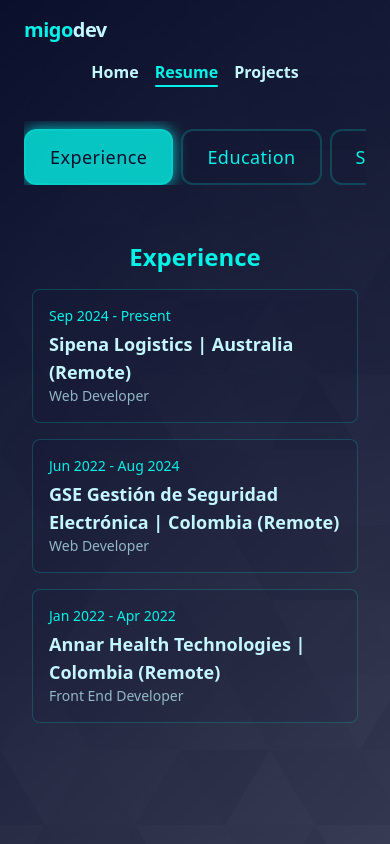
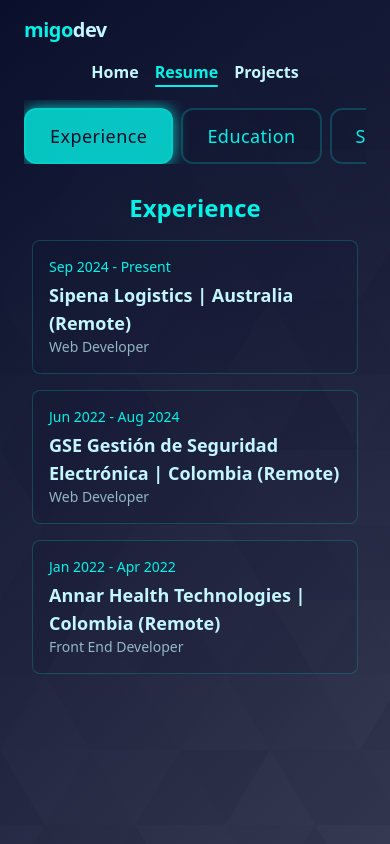
Before and after one commit to Migo1218/migodev, a Next.js app: page /resume in a window 390 px wide. Shown: the top 844 px of the page. Built offline with nearby package versions, Linux system fonts and the light colour scheme.

Commit message:
feat: Refactor ResumeTabs layout for improved responsiveness and sticky sidebar

```diff
--- a/src/components/ResumeTabs.tsx
+++ b/src/components/ResumeTabs.tsx
@@ -7,7 +7,6 @@ import {
   SiRedux,
   SiMui,
 } from "react-icons/si";
-// Componente para cada botón del sidebar
 
 const TabButton = ({
   tab,
@@ -59,7 +58,7 @@ const ResumeTabs = () => {
     { label: "Material UI", icon: <SiMui className="text-blue-400" /> },
     { label: "Redux Toolkit", icon: <SiRedux className="text-purple-400" /> },
   ];
-  // Esta función devuelve el contenido de la pestaña activa
+  // Esta función devuelve el contenido de la pestaña que este activa
   const renderContent = () => {
     switch (activeTab) {
       case "Experience":
@@ -204,10 +203,12 @@ const ResumeTabs = () => {
   };
 
   return (
-    <section className="min-h-screen text-light flex items-center justify-center p-6 md:p-24">
-      <div className="w-full max-w-7xl flex flex-col md:grid md:grid-cols-12 gap-8">
-        {/* Sidebar Izquierdo */}
-        <div className="hide-scrollbar flex flex-row md:flex-col overflow-x-auto gap-2 md:gap-4 col-span-12 md:col-span-4 md:self-start pt-2 md:pt-0">
+
+  <section className="min-h-screen text-light flex items-center justify-center p-6 md:p-24 mt-16">
+  <div className="w-full max-w-7xl h-[calc(100vh-4rem)] md:h-fit flex flex-col md:flex-row gap-8">
+
+    {/* Tabs */}
+    <div className="w-full md:w-1/3 sticky top-25 md:top-24 z-10 hide-scrollbar flex-shrink-0 flex flex-row md:flex-col overflow-x-auto md:overflow-y-auto gap-2 md:gap-4 pt-2 md:pt-0 md:max-h-[calc(100vh-8rem)]">
       {tabs.map((tab) => (
         <TabButton
           key={tab}
@@ -218,8 +219,8 @@ const ResumeTabs = () => {
       ))}
     </div>
 
-        {/* Contenido Derecho */}
-        <div className="col-span-12 md:col-span-8 mt-6 md:mt-0 space-y-4 px-2 md:px-6">
+    {/* Contenido - para que haga scroll en las dos vistas */}
+    <div className="w-full md:w-2/3 overflow-y-auto space-y-4 px-2 md:px-6">
       <h2 className="text-2xl md:text-3xl font-bold text-accent text-center md:text-left">
         {activeTab}
       </h2>
@@ -227,6 +228,7 @@ const ResumeTabs = () => {
     </div>
   </div>
 </section>
+
   );
 };
 
```
Lines whose indentation alone changed are shown as unchanged.
